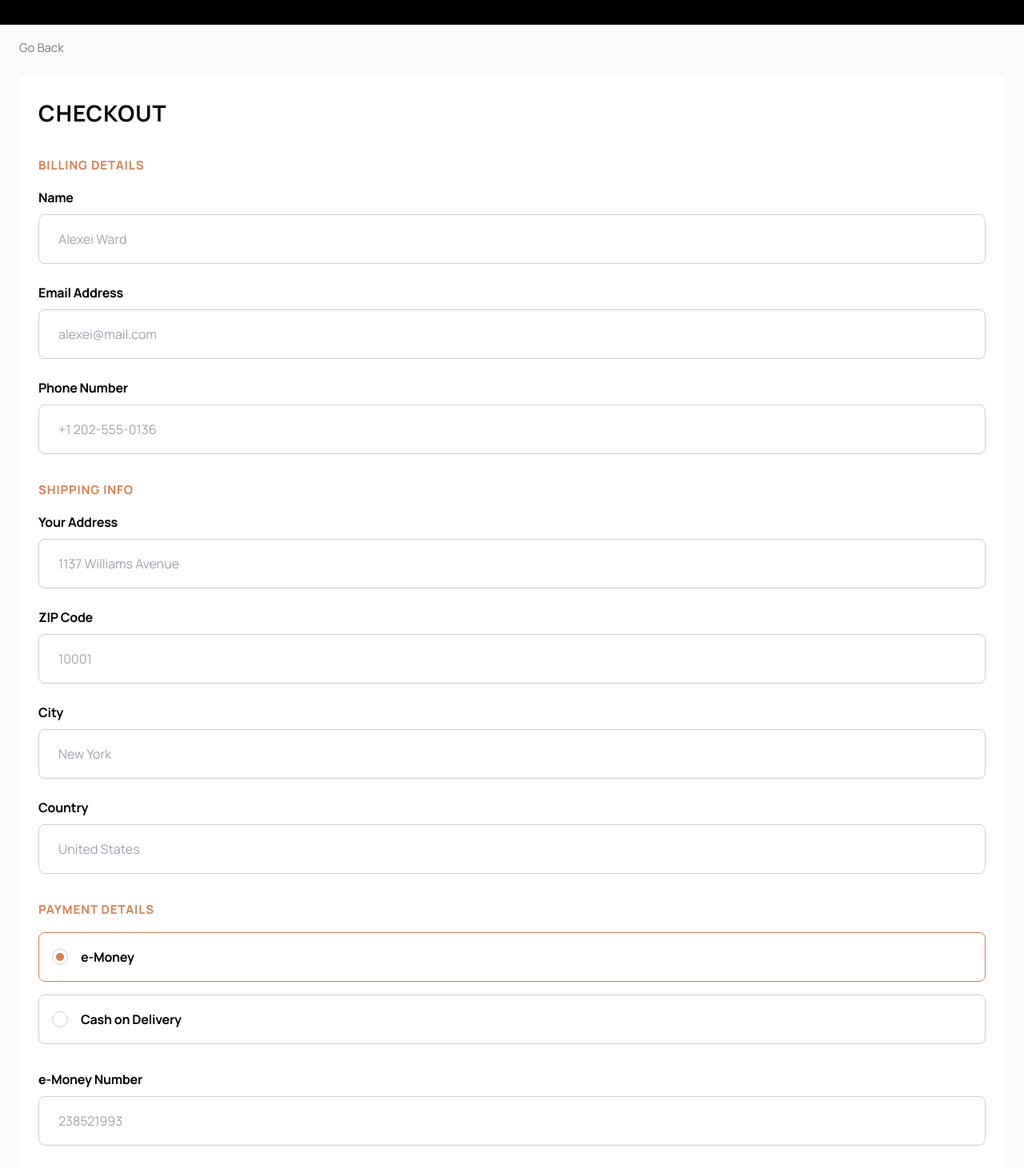
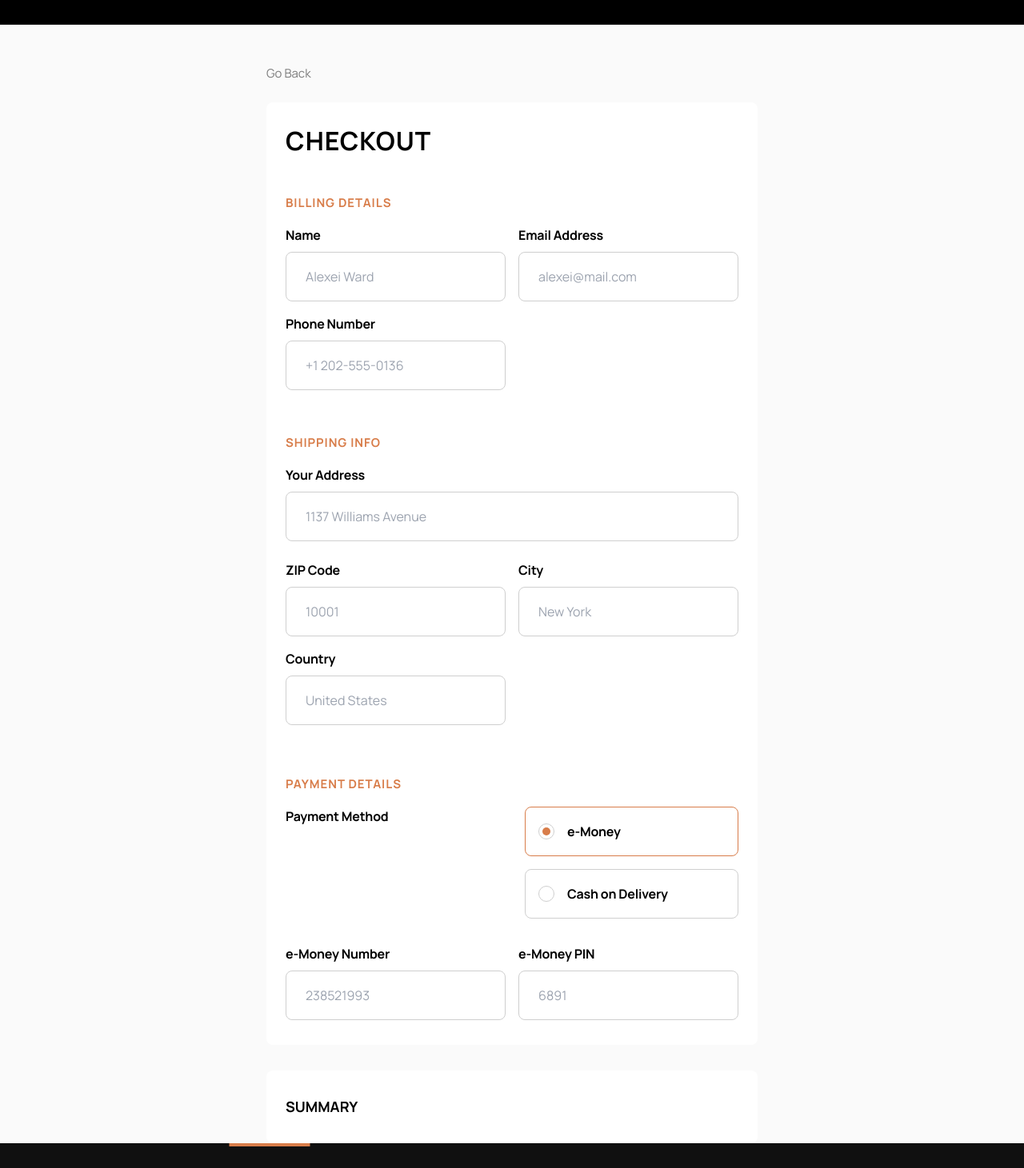
Before and after one commit to Francis7575/ecommerce-website, a React (Vite) app: page /1/1/checkout in a window 1280 px wide. Shown: the part 60-1521 px from the top of the page at 80% size. Built offline with nearby package versions, Linux system fonts and the light colour scheme.

Commit message:
updated cart and checkoutform

```diff
--- a/src/index.css
+++ b/src/index.css
@@ -31,13 +31,6 @@ img {
   z-index: 10;
 }
 
-.cart-container {
-  position: absolute;
-  top: 62px;
-  right: 25px;
-  width: 327px;
-}
-
 .social-icons:hover > path,
 .home-icon:hover > path {
   fill: #d87d4a;
@@ -60,7 +53,7 @@ img {
 .radio-container .custom-radio {
   width: 20px;
   height: 20px;
-  border: 1px solid #CFCFCF ;
+  border: 1px solid #cfcfcf;
   border-radius: 50%;
   background-color: white;
   position: relative;
@@ -71,11 +64,11 @@ img {
 } */
 
 .radio-container input[type="radio"]:checked + .custom-radio:after {
-  content: '';
+  content: "";
   width: 10px;
   height: 10px;
   border-radius: 50%;
-  background-color: #D87D4A;
+  background-color: #d87d4a;
   position: absolute;
   top: 50%;
   left: 50%;
--- a/src/pages/CheckoutForm.tsx
+++ b/src/pages/CheckoutForm.tsx
@@ -1,7 +1,7 @@
 import { useParams, Link } from 'react-router-dom';
 import { useState, ChangeEvent, FormEvent } from "react"
 import { FormData } from "../types/types";
-import { BillingFields, ShippingFields, RadioFields } from "../utils/constants";
+import { RadioFields } from "../utils/constants";
 import CartSummary from '../components/shared/CartSummary';
 
 const initialFormData: FormData = {
@@ -40,10 +40,14 @@ const CheckoutForm = () => {
     }
   };
 
+  const InputClasses = "border border-third-lightgray pl-[1.5rem] py-[18px] rounded-[8px] outline-none"
+  const LabelClasses = "text-[.85rem] md:text-[1rem] font-bold tracking-[-0.214px]"
+  const flexColClasses = "flex flex-col gap-[9px]"
 
   return (
     <>
-      <div className="pt-4 pl-[1.5rem] mb-[1.5rem]">
+      <section className='max-w-[662px] w-full mx-auto mt-4 md:mt-12'>
+        <div className="pl-[1.5rem] mb-[1.5rem]">
           <Link to={`/${category}/${productId}`}
             className='text-second-black opacity-50 text-[.935rem] leading-[25px]'>
             Go Back
@@ -51,65 +55,69 @@ const CheckoutForm = () => {
         </div>
         <form onSubmit={handleSubmit}
           className="px-[1.5rem] mb">
-        <div className="bg-white px-[1.5rem] pt-[1.5rem] pb-[31px]">
-          <h1 className="text-[1.75rem] mb-8 font-bold uppercase tracking-[1px]">
+          <div className="bg-white max-w-[662px] md:max-w-[730px] w-full px-[1.5rem] pt-[1.5rem] pb-[31px] rounded-[8px]">
+            <h1 className="text-[1.75rem] md:text-[2rem] mb-8 md:mb-[41px] font-bold uppercase tracking-[1px]">
               Checkout
             </h1>
-          <section className="mb-8">
+            <section className="mb-8 md:mb-[53px]">
               <h2 className="tracking-[0.929px] text-[.935rem] uppercase leading-[25px] font-bold text-reddish-orange mb-4">
                 Billing details
               </h2>
-            <div className="flex flex-col gap-[1.5rem]">
-              {BillingFields.map((field, idx) => (
-                <div key={idx} className="flex flex-col gap-[9px]">
-                  <label htmlFor={field.id} className="font-bold tracking-[-0.214px]">
-                    {field.label}
-                  </label>
-                  <input className="border border-third-lightgray pl-[1.5rem] py-[18px] rounded-[8px] outline-none"
-                    value={formData[field.name as keyof FormData] as string}
-                    onChange={handleInputChange}
-                    type={field.type}
-                    name={field.name}
-                    id={field.id}
-                    placeholder={field.placeholder}
-                  />
+              <div className="flex flex-col gap-[1.5rem] md:gap-4 md:grid md:grid-cols-2">
+                <div className={flexColClasses}>
+                  <label htmlFor="name" className={LabelClasses}>Name</label>
+                  <input type="text" name='name' id='name' placeholder='Alexei Ward' value={formData.name} onChange={handleInputChange} className={InputClasses} />
                 </div>
-              ))}
+                <div className={flexColClasses}>
+                  <label htmlFor="email" className={LabelClasses}>Email Address</label>
+                  <input type='email' name='email' id='email' placeholder='alexei@mail.com' value={formData.email} onChange={handleInputChange} className={InputClasses} />
+                </div>
+                <div className={flexColClasses}>
+                  <label htmlFor="phoneNumber" className={LabelClasses}>Phone Number</label>
+                  <input name='phoneNumber' type='number' id='phoneNumber' placeholder='+1 202-555-0136' value={formData.phoneNumber} onChange={handleInputChange} className={InputClasses} />
+                </div>
               </div>
             </section>
-          <section className="mb-8">
+            <section className="mb-8 md:mb-[61px]">
               <h2 className="tracking-[0.929px] text-[.935rem] uppercase leading-[25px] font-bold text-reddish-orange mb-4">
                 Shipping Info
               </h2>
               <div className="flex flex-col gap-[1.5rem]">
-              {ShippingFields.map((field, idx) => (
-                <div key={idx} className="flex flex-col gap-[9px]">
-                  <label htmlFor={field.id} className="font-bold tracking-[-0.214px]">
-                    {field.label}
-                  </label>
-                  <input className="border border-third-lightgray pl-[1.5rem] py-[18px] rounded-[8px] outline-none"
-                    value={formData[field.name as keyof FormData] as string}
-                    onChange={handleInputChange}
-                    type={field.type}
-                    name={field.name}
-                    id={field.id}
-                    placeholder={field.placeholder}
-                  />
+                <div className={flexColClasses}>
+                  <label htmlFor="address" className={LabelClasses}>Your Address</label>
+                  <input name='address' type='text' id='address' placeholder='1137 Williams Avenue' value={formData.address} onChange={handleInputChange} className={InputClasses} />
                 </div>
-              ))}
+                <div className='md:grid md:grid-cols-2 md:gap-4'>
+                  <div className={flexColClasses}>
+                    <label htmlFor="zipcode" className={LabelClasses}>ZIP Code</label>
+                    <input name='zipcode' type='number' id='zipcode' placeholder='10001' value={formData.zipcode} onChange={handleInputChange} className={InputClasses} />
+                  </div>
+                  <div className={flexColClasses}>
+                    <label htmlFor="city" className={LabelClasses}>City</label>
+                    <input name='city' type='text' id='city' placeholder='New York' value={formData.city} onChange={handleInputChange} className={InputClasses} />
+                  </div>
+                  <div className={flexColClasses}>
+                    <label htmlFor="country" className={LabelClasses}>Country</label>
+                    <input name='country' type='text' id='country' placeholder='United States' value={formData.country} onChange={handleInputChange} className={InputClasses} />
+                  </div>
+                </div>
               </div>
             </section>
             <section>
               <h2 className="tracking-[0.929px] text-[.935rem] uppercase leading-[25px] font-bold text-reddish-orange mb-4">
-              payment details
+                Payment Details
               </h2>
-            <div className="flex flex-col gap-4">
+              <div className="flex flex-col gap-4 md:flex-row">
+                <h3 className={`${LabelClasses} md:w-1/2`}>Payment Method</h3>
+                <div></div>
+                <div className="flex flex-col gap-4 md:w-1/2">
                   {RadioFields.map((radioField, idx) => (
+                    <div className='md:flex md:flex-col'>
                       <label htmlFor={radioField.id}
                         key={idx}
                         className={`flex items-center gap-4 w-full border rounded-[8px] radio-container font-bold tracking-[-0.214px]
 										py-[18px] pl-4 ${formData.paymentDetails === radioField.name ? 'border-reddish-orange' : 'border-third-lightgray'}`}>
-                  <input className="border border-third-lightgray pl-[1.5rem] py-[18px] rounded-[8px] outline-none"
+                        <input className={InputClasses}
                           value={radioField.name as keyof FormData as string}
                           onChange={handleInputChange}
                           checked={formData.paymentDetails === radioField.name}
@@ -120,14 +128,16 @@ const CheckoutForm = () => {
                         <span className="custom-radio"></span>
                         {radioField.label}
                       </label>
+                    </div>
                   ))}
                 </div>
-            <section className="flex flex-col gap-[1.5rem] mt-8">
-              <div className="flex flex-col gap-[9px]">
-                <label htmlFor="eMoneyNumber" className="font-bold tracking-[-0.214px]">
+              </div>
+              <section className="flex flex-col gap-[1.5rem] md:gap-4 mt-8 md:flex-row">
+                <div className="flex flex-col gap-[9px] md:flex-1">
+                  <label htmlFor="eMoneyNumber" className={LabelClasses}>
                     e-Money Number
                   </label>
-                <input className="border border-third-lightgray pl-[1.5rem] py-[18px] rounded-[8px] outline-none"
+                  <input className={InputClasses}
                     value={formData.eMoneyNumber}
                     onChange={handleInputChange}
                     id="eMoneyNumber"
@@ -135,11 +145,11 @@ const CheckoutForm = () => {
                     type="number"
                     placeholder='238521993' />
                 </div>
-              <div className="flex flex-col gap-[9px]">
-                <label htmlFor="eMoneyPin" className="font-bold tracking-[-0.214px]">
+                <div className="flex flex-col gap-[9px] md:flex-1">
+                  <label htmlFor="eMoneyPin" className={LabelClasses}>
                     e-Money PIN
                   </label>
-                <input className="border border-third-lightgray pl-[1.5rem] py-[18px] rounded-[8px] outline-none"
+                  <input className={InputClasses}
                     value={formData.eMoneyPin}
                     onChange={handleInputChange}
                     id="eMoneyPin"
@@ -152,6 +162,7 @@ const CheckoutForm = () => {
           </div>
         </form>
       <CartSummary />
+      </section>
     </>
   )
 }
--- a/src/utils/constants.ts
+++ b/src/utils/constants.ts
@@ -52,12 +52,6 @@ const Earphones: ProductItem[] = data
         new: 'NEW PRODUCT'
     }));
 
-export const BillingFields = [
-    { name: 'name', type: 'text', id: 'name', label: 'Name', placeholder: 'Alexei Ward' },
-    { name: 'email', type: 'email', id: 'email', label: 'Email Address', placeholder: 'alexei@mail.com' },
-    { name: 'phoneNumber', type: 'number', id: 'phoneNumber', label: 'Phone Number', placeholder: '+1 202-555-0136' },
-]
-
 export const ShippingFields = [
     { name: 'address', type: 'text', id: 'address', label: 'Your Address', placeholder: '1137 Williams Avenue' },
     { name: 'zipcode', type: 'number', id: 'zipcode', label: 'ZIP Code', placeholder: '10001' },
@@ -72,3 +66,18 @@ export const RadioFields = [
 
 
 export { Headphones, Speakers, Earphones, Menuitems }
+
+// <div key={idx} className="flex flex-col gap-[9px]">
+//                     <label htmlFor={field.id} className="font-bold tracking-[-0.214px]">
+//                       {field.label}
+//                     </label>
+//                     <input className="border border-third-lightgray pl-[1.5rem] py-[18px] rounded-[8px] outline-none"
+//                       value={formData[field.name as keyof FormData] as string}
+//                       onChange={handleInputChange}
+//                       type={field.type}
+//                       name={field.name}
+//                       id={field.id}
+//                       placeholder={field.placeholder}
+//                     />
+//                   </div>
+//                 ))}
--- a/tailwind.config.js
+++ b/tailwind.config.js
@@ -13,6 +13,7 @@ export default {
       },
       colors: {
         'black': '#191919',
+        'black-40': 'rgba(0, 0, 0, 0.4)',
         'second-black': '#000',
         'dark-blue': '#101010',
         'white-opc-10': 'rgba(255, 255, 255, 0.10)',
```
Also changed, not shown: src/components/shared/Cart.tsx (+11 -3 lines), src/components/shared/Header.tsx (+3 -3 lines). Lines whose indentation alone changed are shown as unchanged.
